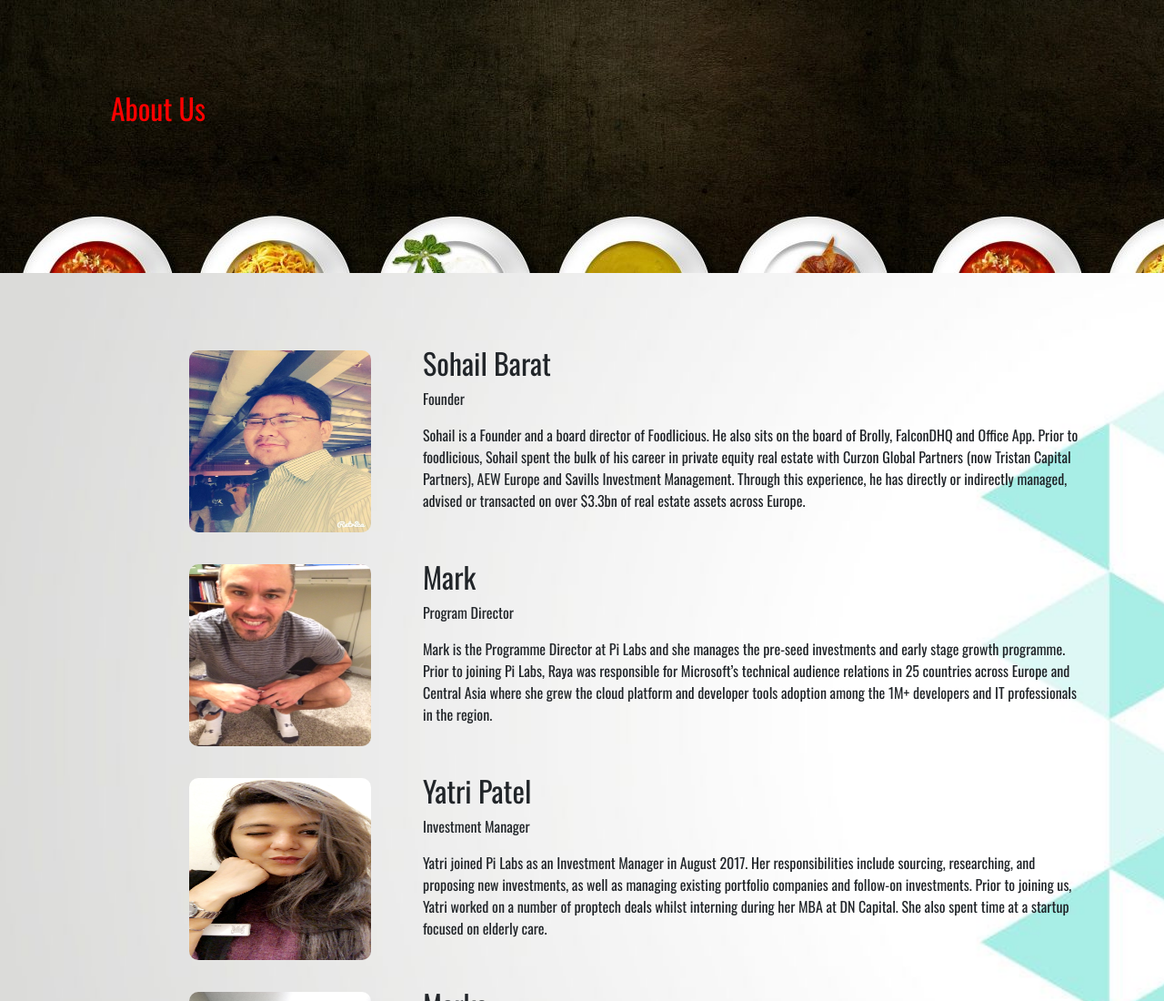
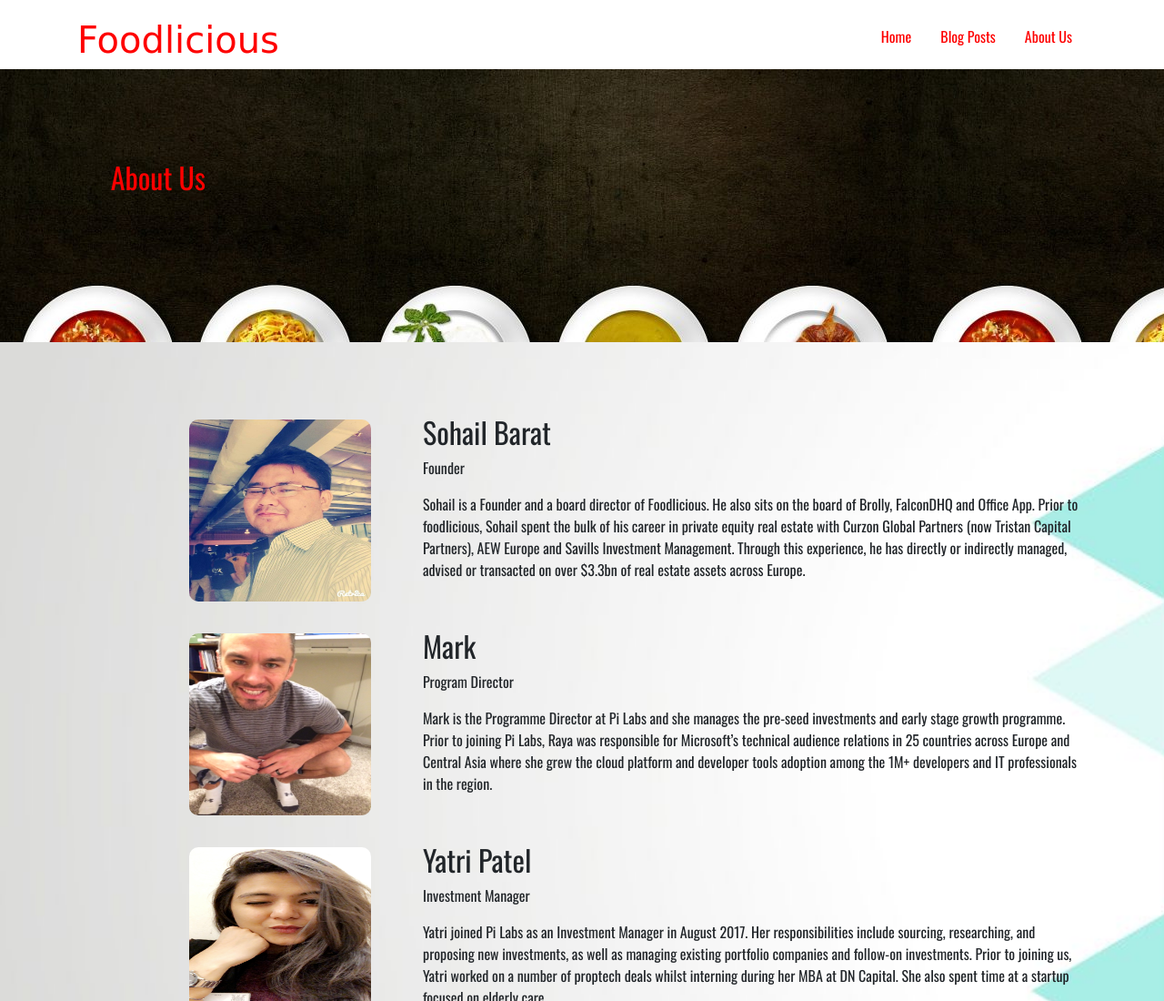
Before and after one commit to sohailbarat/foodlicious, a plain HTML site: page about.html in a window 1280 px wide. Shown: the top 1100 px of the page at 91% size. Drawn offline with nearby package versions, Linux system fonts and the light colour scheme; a web font is replaced by a local one.

Commit message:
Bug Fixes

```diff
--- a/about.html
+++ b/about.html
@@ -35,7 +35,33 @@
     </head>
     <body>
 
-
+        <!-- Header -->
+        <header>
+            <div class="container" id="header">
+                <div class="row">
+                    <div class="col-sm-2 col-md-2 justify-content-center" id="logo">
+                        <a href="#">
+                            <h1 class="text-center"> Foodlicious </h1>
+                        </a>
+                    </div>
+                    <div class="col-sm-10 col-md-10">
+                        <nav>
+                            <ul class="nav justify-content-end" id="navigation">
+                                <li class="nav-item">
+                                    <a class="nav-link" href="index.html"> Home </a>
+                                </li>
+                                <li clas  s="nav-item">
+                                    <a class="nav-link" href="blogDetails.html"> Blog Posts </a>
+                                </li>
+                                <li class="nav-item">
+                                    <a class="nav-link" href="about.html"> About Us </a>
+                                </li>
+                            </ul>
+                        </nav>
+                    </div>
+                </div>
+            </div>
+        </header>
         <!-- Hero Image -->
         <div class="container-fluid hero-image">
             <div class="row">
```
